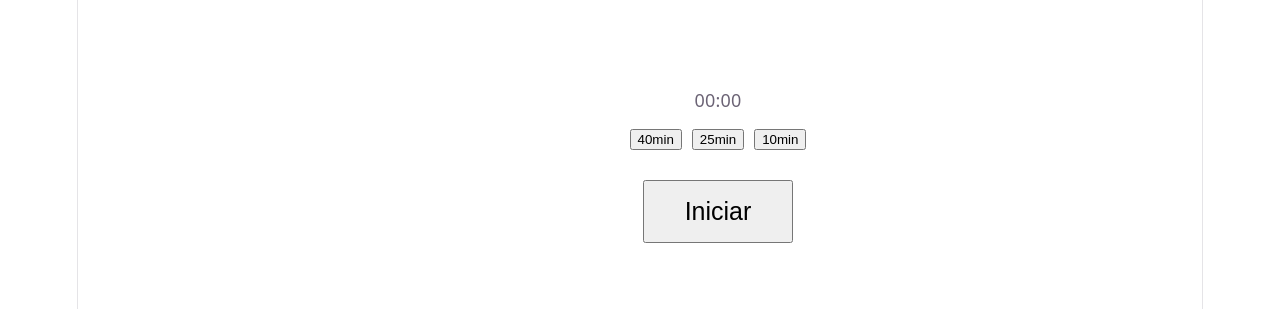
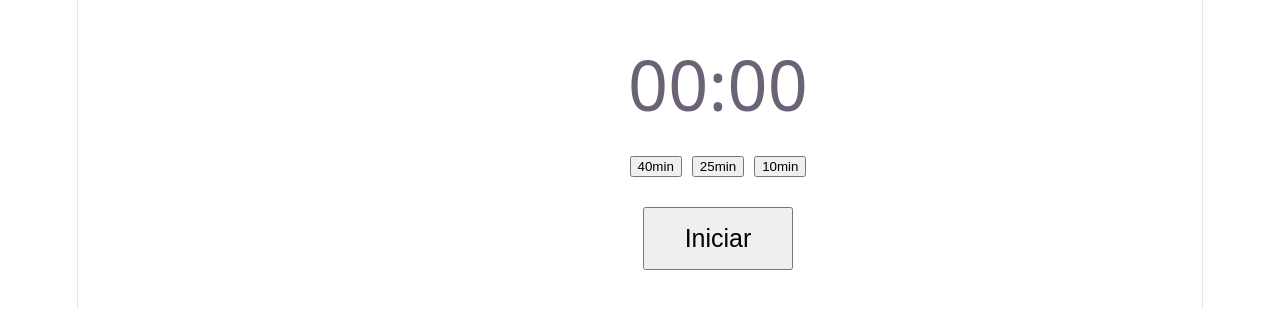
Before and after one commit to RamonEnProceso/Pomodoro, a React (Vite) app in the folder pomodoro-frontend/: page / in a window 1280 px wide. Shown: the part 235-544 px from the top of the page. Built offline with nearby package versions, Linux system fonts and the light colour scheme.

Commit message:
feat: Añadir estilos a temporizador

```diff
--- a/pomodoro-frontend/src/features/timer/displayTimer.tsx
+++ b/pomodoro-frontend/src/features/timer/displayTimer.tsx
@@ -1,12 +1,13 @@
 import { toDisplayTwo } from "../../logic/toDisplayTwo";
 import type { Timer } from "../../models/timer";
+import styles from "./displayTimer.module.css"
 
 const DisplayTimer = ({timer}:{timer:Timer}) =>{
-    return <div>
-        <p>
-            <span>{toDisplayTwo(timer.minutes)}</span>
+    return <div className={styles.timerContainer}>
+        <p >
+            <span className={styles.minutes}>{toDisplayTwo(timer.minutes)}</span>
             <span>:</span>
-            <span>{toDisplayTwo(timer.seconds)}</span>
+            <span className={styles.seconds}>{toDisplayTwo(timer.seconds)}</span>
         </p>
     </div>
 }
```
